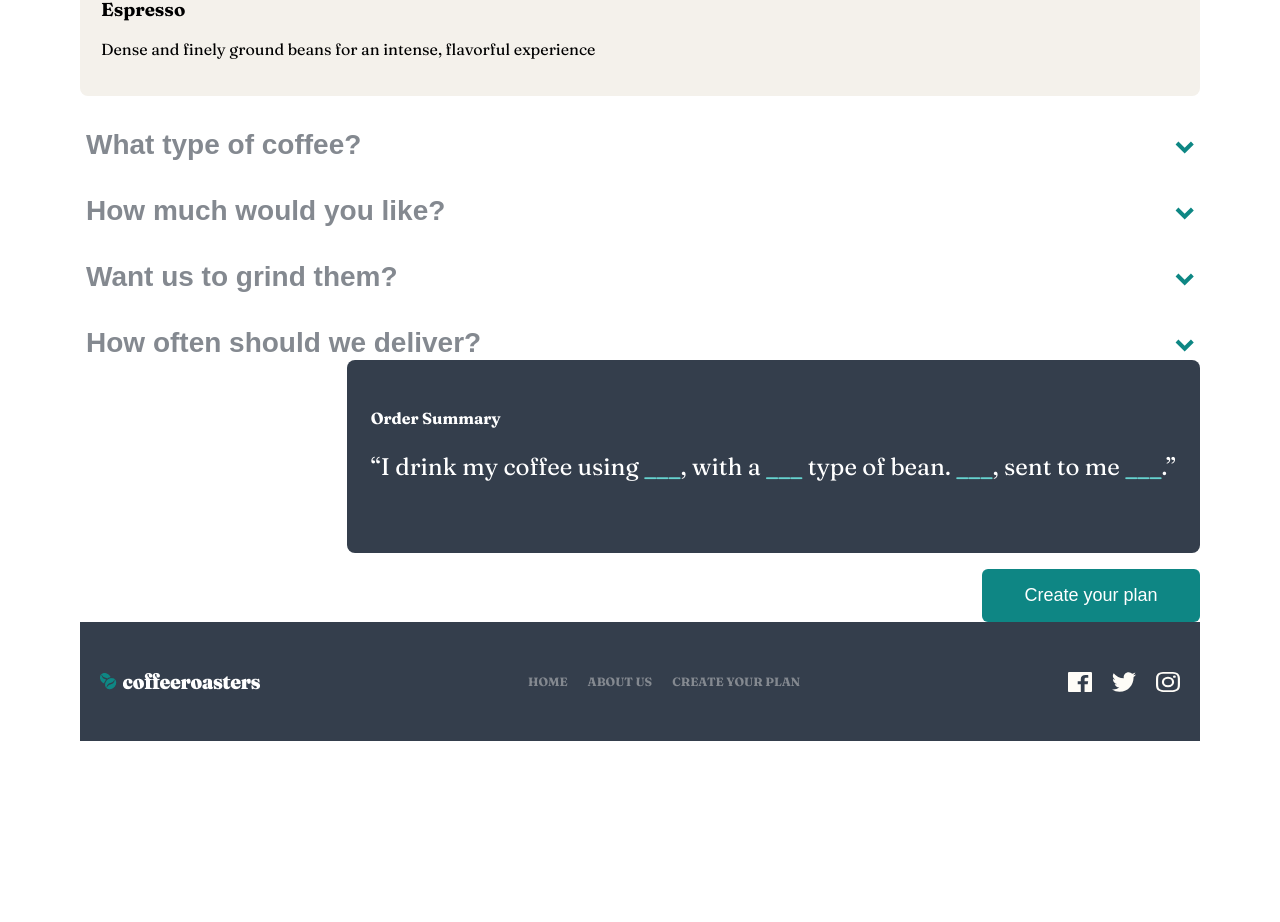
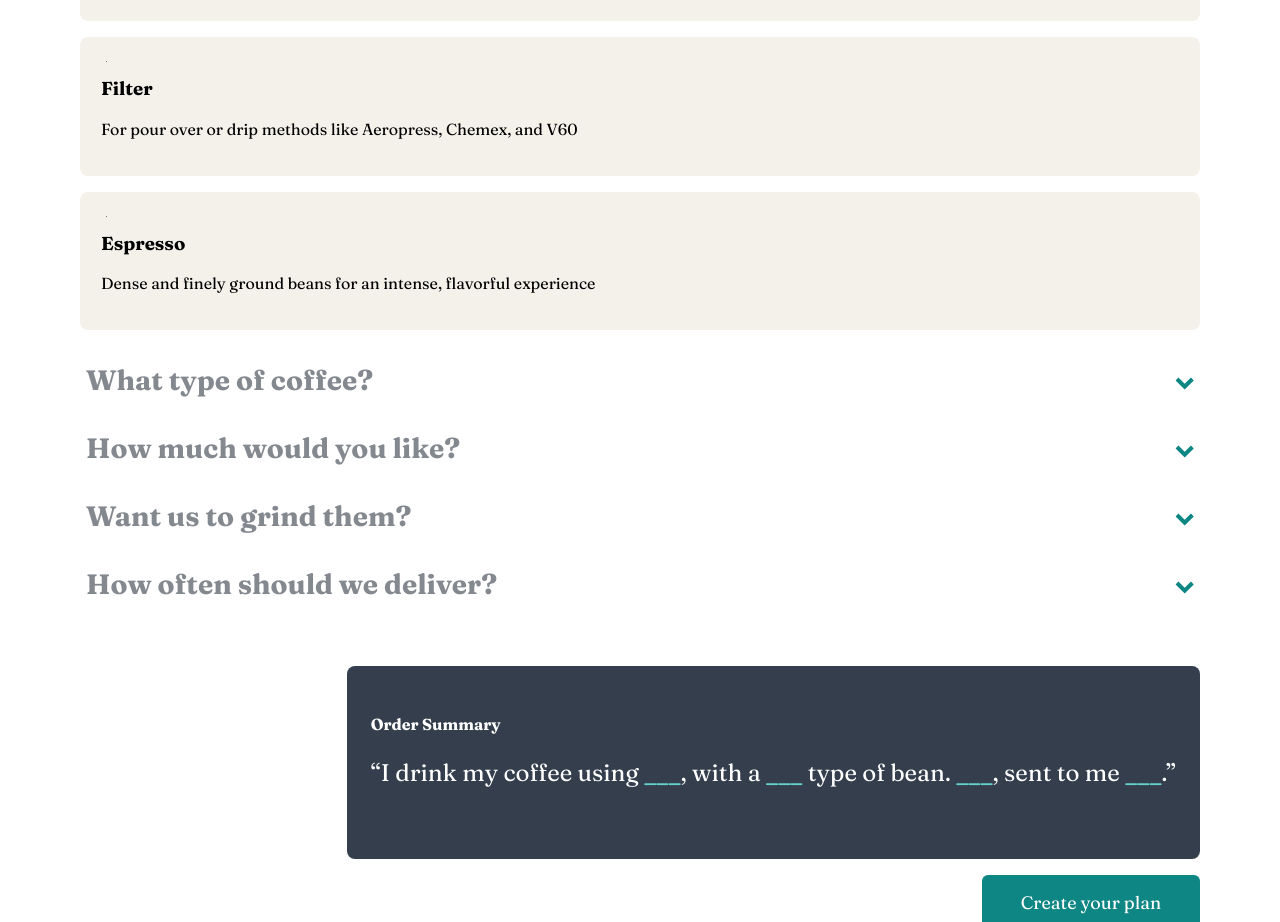
Before and after one commit to maha404/coffeeroasters-subscription-site, a React (Vite) app in the folder coffee-subscription-site/: page /subscribe in a window 1280 px wide. Shown: the part 1875-2797 px from the top of the page. Before the commit the page ends 2656 px from the top, so only its background shows below. Built offline with nearby package versions, Linux system fonts and the light colour scheme.

Commit message:
Refactor layout structure and styles for improved consistency and readability

```diff
--- a/coffee-subscription-site/src/App.css
+++ b/coffee-subscription-site/src/App.css
@@ -26,10 +26,17 @@ body {
 .main-container {
     display: flex;
     flex-direction: column;
-    gap: 80px;
+    gap: 40px;
+}
+
+.page-container {
+    display: flex;
+    flex-direction: column;
+    gap: 64px;
 }
 
 .button {
+    font-family: "Fraunces", serif;
     border: none;
     padding: 16px 32px;
     border-radius: 6px;
@@ -245,6 +252,7 @@ header {
   font-weight: bold;
   border-radius: 5px;
   cursor: pointer;
+  font-family: "Fraunces", serif;
 }
 
 .cta-button:hover {
@@ -572,6 +580,7 @@ header {
 
     button {
         width: 153px;
+        font-family: "Fraunces", serif;
     }
 
     p {
@@ -866,6 +875,7 @@ header {
 }
 
 .question-toggle-button {
+    font-family: "Fraunces", serif;
     background-color: transparent;
     border: none;
     color: var(--neutral-500);
--- a/coffee-subscription-site/src/Pages/SubscribePage.tsx
+++ b/coffee-subscription-site/src/Pages/SubscribePage.tsx
@@ -43,7 +43,7 @@ export default function SubscribePage() {
     }
 
     return (
-        <div>
+        <div className="page-container">
             <Header
                 title="Create a plan"
                 text="Coffee the you wanted it to be. For coffee deliverd tomorrow or next week. Forwhatever brew method you use. For choice, for convenience, for quality."
--- a/coffee-subscription-site/src/assets/MainLayout.tsx
+++ b/coffee-subscription-site/src/assets/MainLayout.tsx
@@ -5,11 +5,11 @@ import { Outlet } from "react-router";
 
 export default function MainLayout() {
     return (
-        <>
+        <div className="main-container">
             <Navigation />
             {/* <NavigationMobile /> */}
             <Outlet />
             <Footer />
-        </>
+        </div>
     );
 }
```
